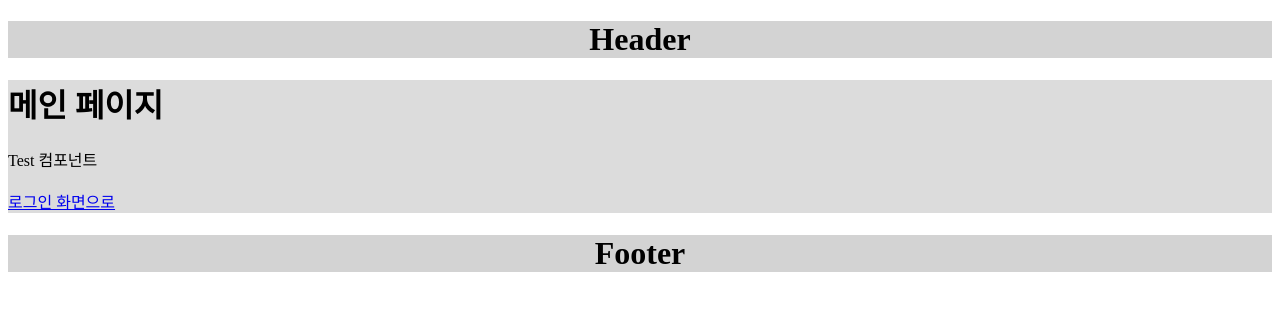
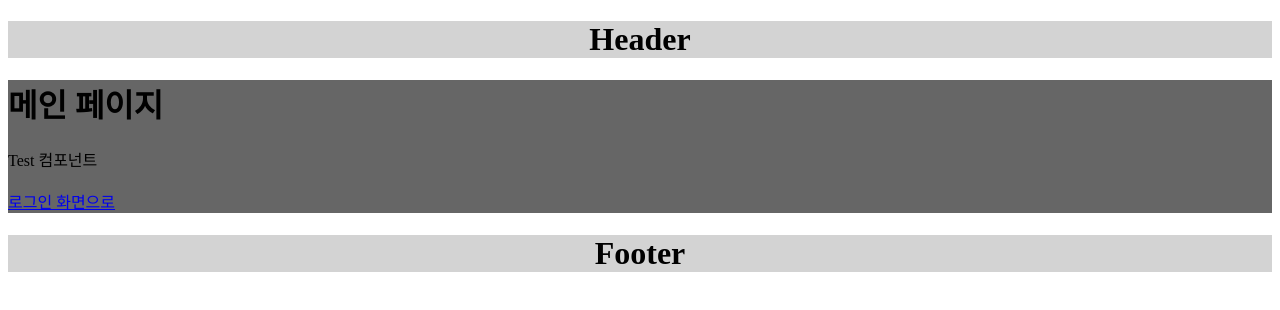
Before and after one commit to JeongrakChoi/vue-app-template, a Vue app: page / in a window 1280 px wide. Shown: the top 310 px of the page. Built offline with nearby package versions, Linux system fonts and the light colour scheme.

Commit message:
style scss 문법 수정

```diff
--- a/src/components/Example.vue
+++ b/src/components/Example.vue
@@ -3,3 +3,7 @@
         Test 컴포넌트
     </div>
 </template>
+
+<style scoped lang="scss">
+
+</style>
--- a/src/layout/Header.vue
+++ b/src/layout/Header.vue
@@ -4,7 +4,7 @@
     </div>
 </template>
 
-<style scoped>
+<style scoped lang="scss">
     .header {
         text-align: center;
         background-color: lightgray;
--- a/src/views/home/Home.vue
+++ b/src/views/home/Home.vue
@@ -23,8 +23,8 @@
     }
 </script>
 
-<style scoped>
+<style scoped lang="scss">
     div{
-        background:#dcdcdc
+        background-color:$theme-color
     }
 </style>
--- a/src/views/login/Login.vue
+++ b/src/views/login/Login.vue
@@ -8,6 +8,6 @@
     </div>
 </template>
 
-<style scoped>
+<style scoped lang="scss">
 
 </style>
```
Also changed, not shown: src/layout/Footer.vue (+4 -3 lines).
